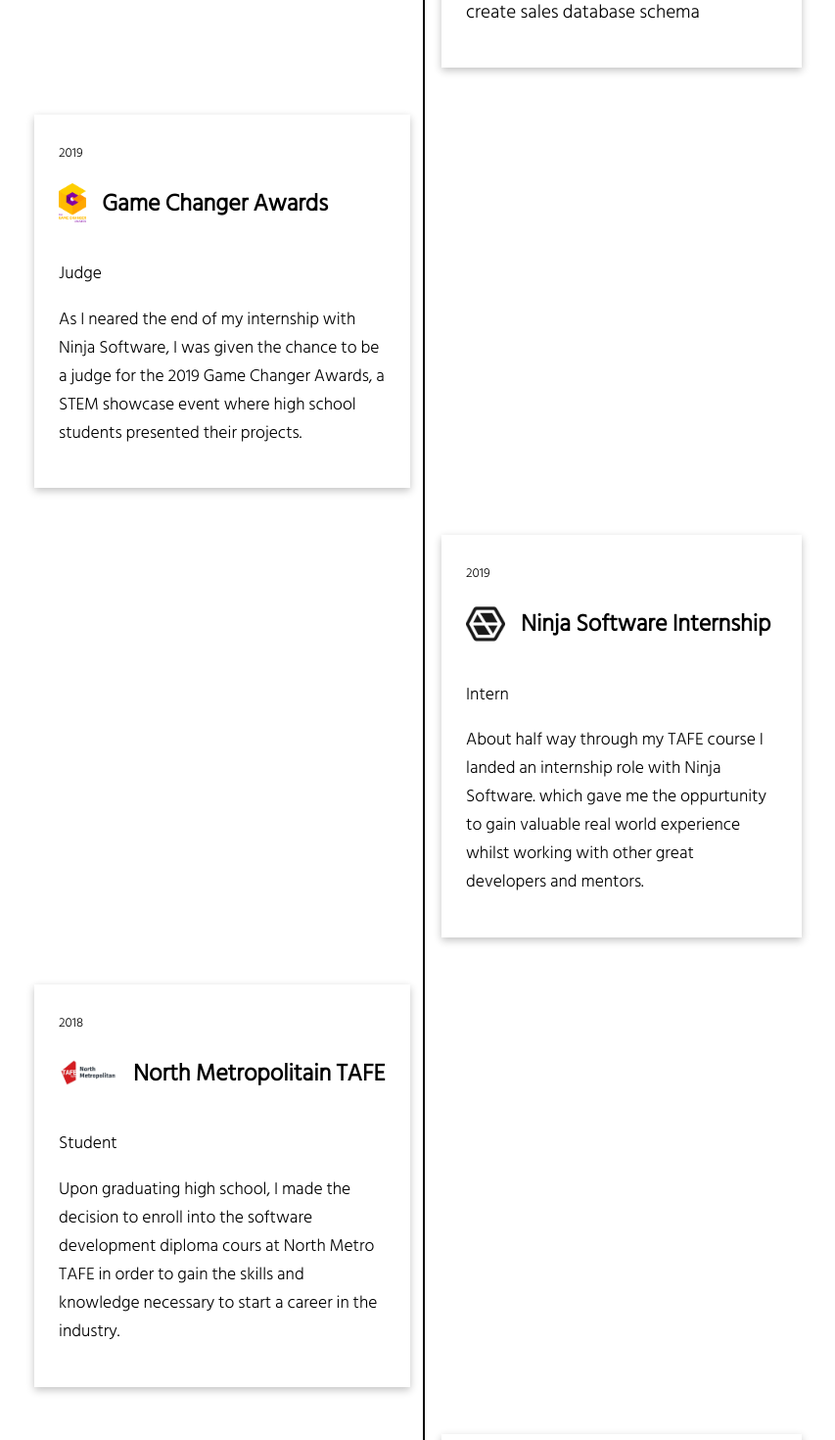
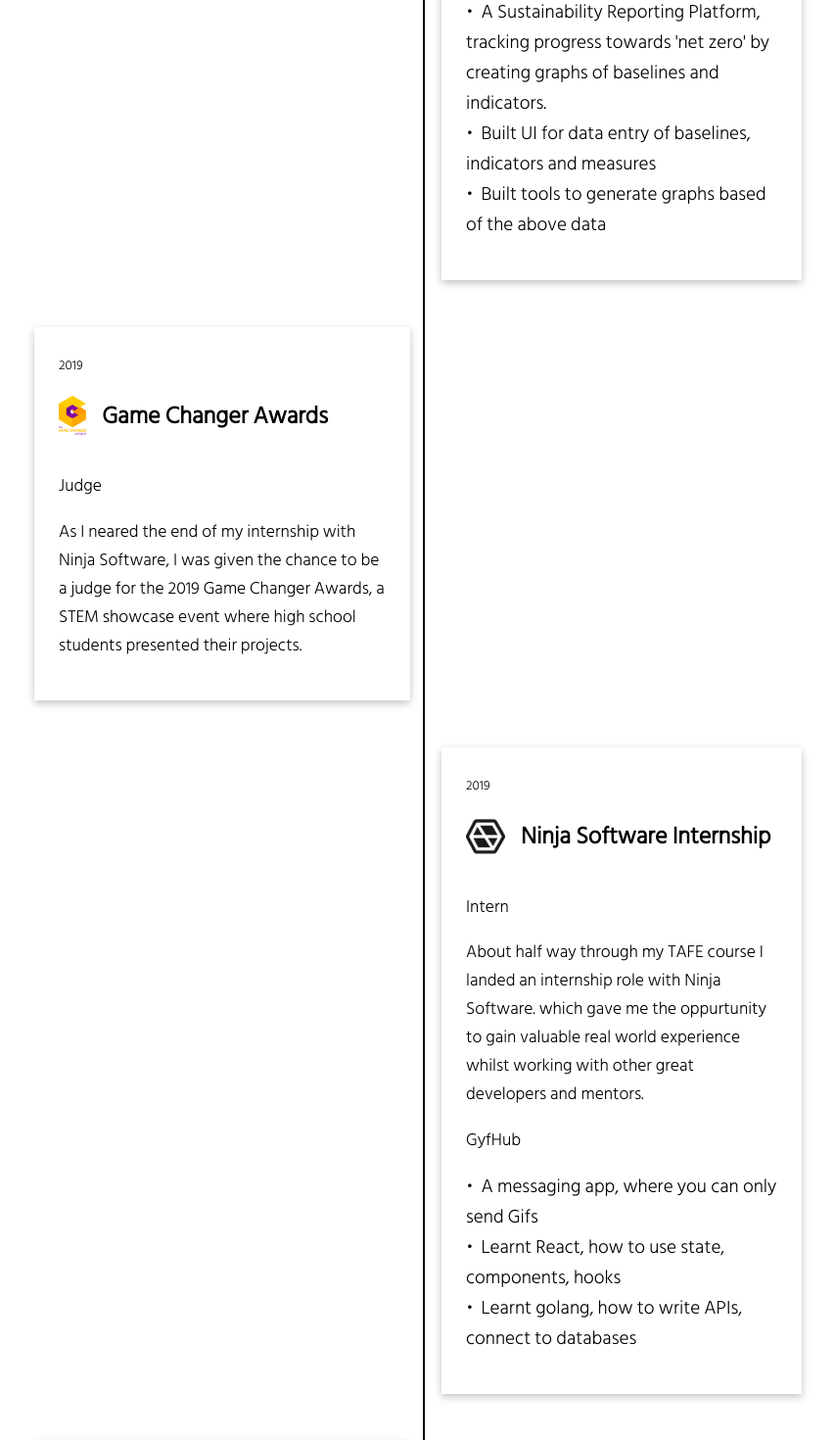
Before and after one commit to owengiri20/owen-portfolio, a React (Create React App) app: page / in a window 1280 px wide. Shown: the part 3680-5150 px from the top of the page at 98% size, without its empty margins (205-1058 px from the left). Built offline with nearby package versions, Linux system fonts and the light colour scheme.

Commit message:
updated experience content

```diff
--- a/src/components/experience/WorkExperience.tsx
+++ b/src/components/experience/WorkExperience.tsx
@@ -69,16 +69,17 @@ const exps: Experience[] = [
       {
         name: "Zen - Helping minds",
         tasks: [
+          "Admin platform for the Helping Minds comapany",
           "Built timesheets/mileage claims PDF exporter",
-
           "Built admin pages to manage and view users, clients data",
         ],
       },
       {
         name: "Net Zero - Impact Tracker",
         tasks: [
-          "Built admin UI to manage sales data",
-          "Collabarated with other devs to create sales database schema",
+          "A Sustainability Reporting Platform, tracking progress towards 'net zero' by creating graphs of baselines and indicators.",
+          "Built UI for data entry of baselines, indicators and measures",
+          "Built tools to generate graphs based of the above data",
         ],
       },
     ],
@@ -101,6 +102,16 @@ const exps: Experience[] = [
     description:
       "About half way through my TAFE course I landed an internship role with Ninja Software. which gave me the oppurtunity to gain valuable real world experience whilst working with other great developers and mentors.",
     techs: ["Typscript", "React", "Baseweb UI", "Golang", "Postgresql", "REST"],
+    projects: [
+      {
+        name: "GyfHub",
+        tasks: [
+          "A messaging app, where you can only send Gifs",
+          "Learnt React, how to use state, components, hooks",
+          "Learnt golang, how to write APIs, connect to databases",
+        ],
+      },
+    ],
   },
   {
     logo: Tafe,
```
